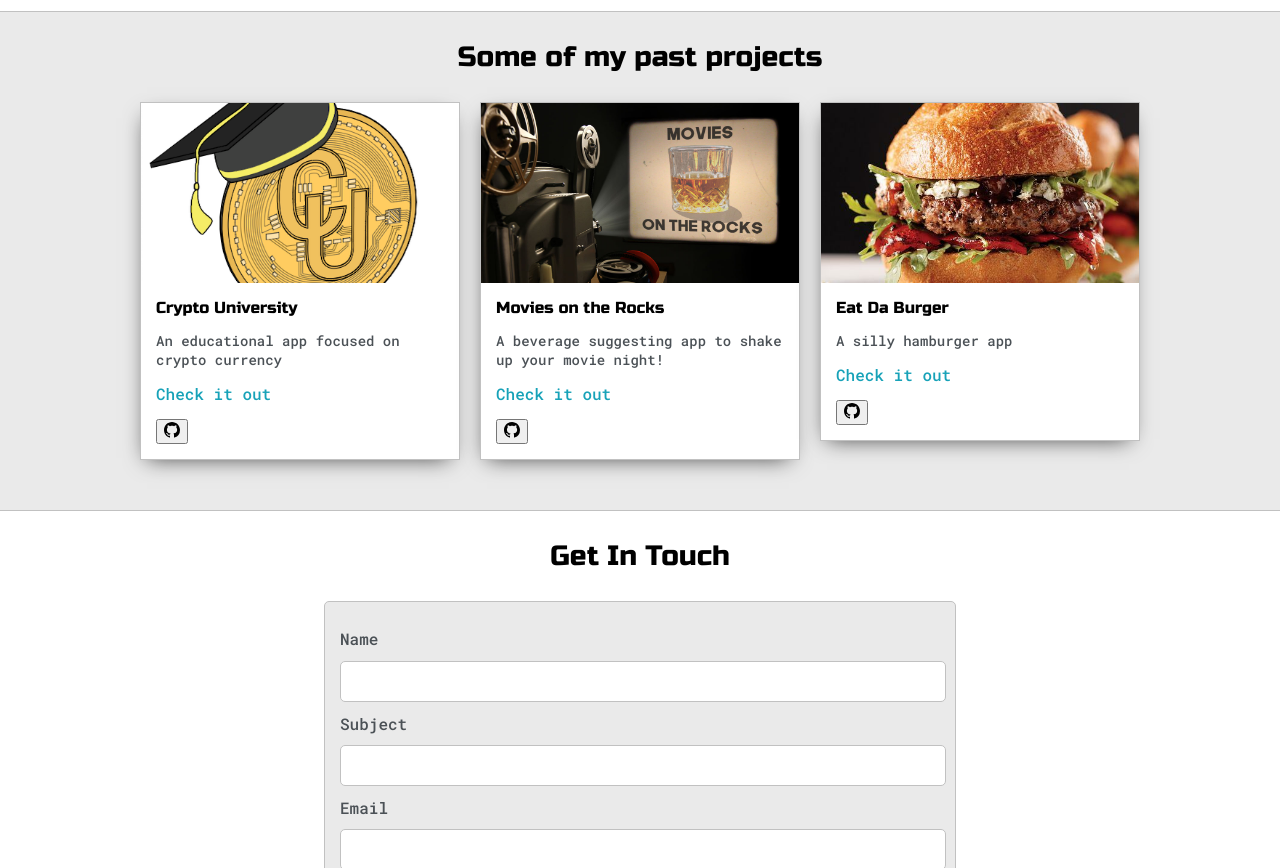
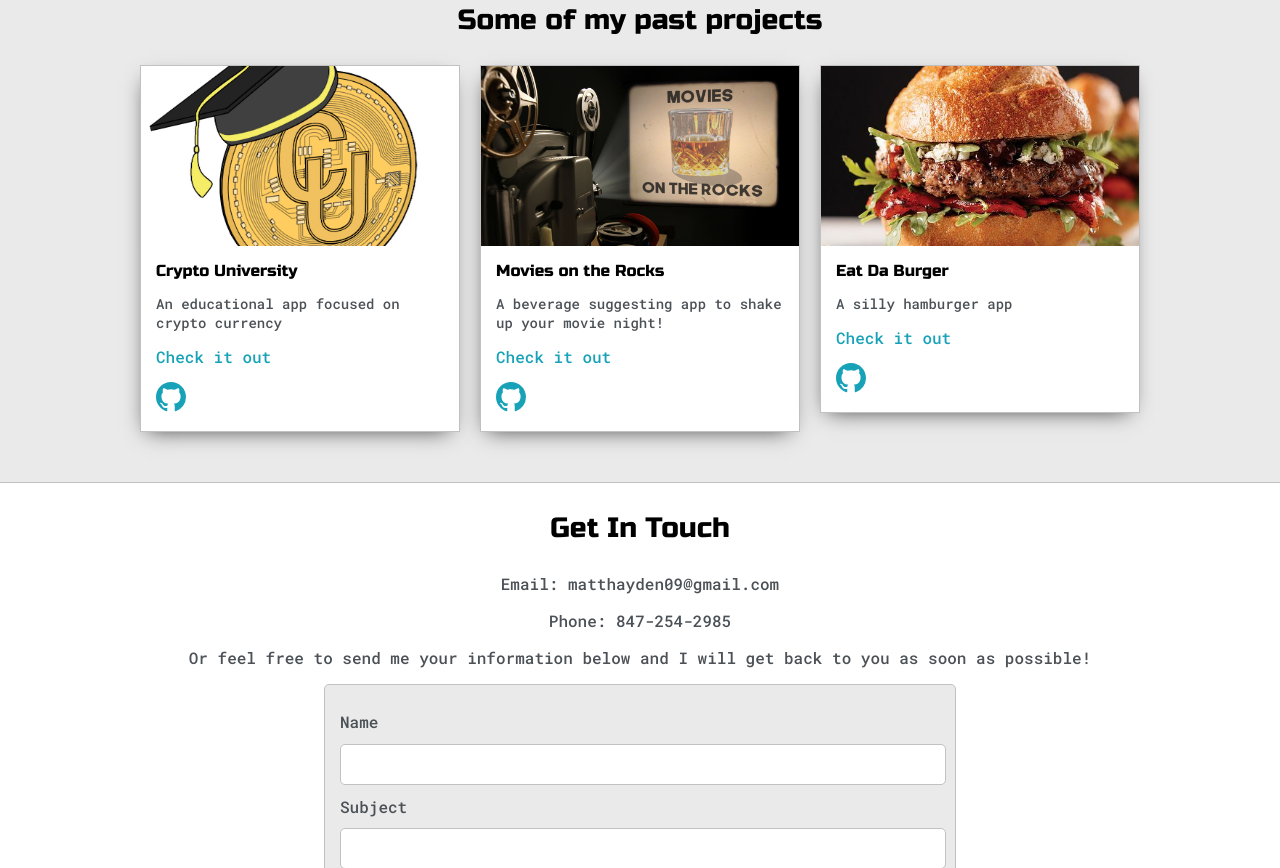
Before and after one commit to matthayden09/matthayden09.github.io, a plain HTML site: page index.html in a window 1280 px wide. Shown: the part 1284-2152 px from the top of the page. Drawn offline with Linux system fonts and the light colour scheme.

Commit message:
adjusted github links and added contact info

```diff
--- a/index.html
+++ b/index.html
@@ -70,7 +70,6 @@
                         development.</p>
                     <hr>
                     <h4>TOP EXPERTISE</h4>
-                    <p>My email: matthayden09@gmail.com</p>
                     <p>Fullstack Developer <a target="_blank" href="assets/Resume.pdf">Download Resume</a></p>
                     <div id="skills">
                         <ul>
@@ -114,14 +113,12 @@
                             <a href="https://sheltered-garden-64832.herokuapp.com/login">Check it out</a>
                             <div class="repo">
                                 <a href="https://github.com/Rconat/crypto-university">
-                                    <button type="button" class="btn btn-secondary github-btn">
-                                        <svg xmlns="http://www.w3.org/2000/svg" width="16" height="16"
+                                    <svg xmlns="http://www.w3.org/2000/svg" width="30px" height="30px"
                                         fill="currentColor" class="bi bi-github" viewBox="0 0 16 16">
                                         <path
                                             d="M8 0C3.58 0 0 3.58 0 8c0 3.54 2.29 6.53 5.47 7.59.4.07.55-.17.55-.38 0-.19-.01-.82-.01-1.49-2.01.37-2.53-.49-2.69-.94-.09-.23-.48-.94-.82-1.13-.28-.15-.68-.52-.01-.53.63-.01 1.08.58 1.23.82.72 1.21 1.87.87 2.33.66.07-.52.28-.87.51-1.07-1.78-.2-3.64-.89-3.64-3.95 0-.87.31-1.59.82-2.15-.08-.2-.36-1.02.08-2.12 0 0 .67-.21 2.2.82.64-.18 1.32-.27 2-.27.68 0 1.36.09 2 .27 1.53-1.04 2.2-.82 2.2-.82.44 1.1.16 1.92.08 2.12.51.56.82 1.27.82 2.15 0 3.07-1.87 3.75-3.65 3.95.29.25.54.73.54 1.48 0 1.07-.01 1.93-.01 2.2 0 .21.15.46.55.38A8.012 8.012 0 0 0 16 8c0-4.42-3.58-8-8-8z">
                                         </path>
                                     </svg>
-                                    </button>
                                 </a>
                             </div>
                         </div>
@@ -137,14 +134,12 @@
                             <a href="https://mklakhan.github.io/movies-on-the-rocks/">Check it out</a>
                             <div class="repo">
                                 <a href="https://github.com/mklakhan/movies-on-the-rocks">
-                                    <button type="button" class="btn btn-secondary github-btn">
-                                        <svg xmlns="http://www.w3.org/2000/svg" width="16" height="16"
+                                    <svg xmlns="http://www.w3.org/2000/svg" width="30px" height="30px"
                                         fill="currentColor" class="bi bi-github" viewBox="0 0 16 16">
                                         <path
                                             d="M8 0C3.58 0 0 3.58 0 8c0 3.54 2.29 6.53 5.47 7.59.4.07.55-.17.55-.38 0-.19-.01-.82-.01-1.49-2.01.37-2.53-.49-2.69-.94-.09-.23-.48-.94-.82-1.13-.28-.15-.68-.52-.01-.53.63-.01 1.08.58 1.23.82.72 1.21 1.87.87 2.33.66.07-.52.28-.87.51-1.07-1.78-.2-3.64-.89-3.64-3.95 0-.87.31-1.59.82-2.15-.08-.2-.36-1.02.08-2.12 0 0 .67-.21 2.2.82.64-.18 1.32-.27 2-.27.68 0 1.36.09 2 .27 1.53-1.04 2.2-.82 2.2-.82.44 1.1.16 1.92.08 2.12.51.56.82 1.27.82 2.15 0 3.07-1.87 3.75-3.65 3.95.29.25.54.73.54 1.48 0 1.07-.01 1.93-.01 2.2 0 .21.15.46.55.38A8.012 8.012 0 0 0 16 8c0-4.42-3.58-8-8-8z">
                                         </path>
                                     </svg>
-                                    </button>
                                 </a>
                             </div>
                         </div>
@@ -159,14 +154,12 @@
                             <a href="https://stormy-hollows-37273.herokuapp.com/">Check it out</a>
                             <div class="repo">
                                 <a href="https://github.com/matthayden09/burger">
-                                    <button type="button" class="btn btn-secondary github-btn">
-                                        <svg xmlns="http://www.w3.org/2000/svg" width="16" height="16"
+                                    <svg xmlns="http://www.w3.org/2000/svg" width="30px" height="30px"
                                         fill="currentColor" class="bi bi-github" viewBox="0 0 16 16">
                                         <path
                                             d="M8 0C3.58 0 0 3.58 0 8c0 3.54 2.29 6.53 5.47 7.59.4.07.55-.17.55-.38 0-.19-.01-.82-.01-1.49-2.01.37-2.53-.49-2.69-.94-.09-.23-.48-.94-.82-1.13-.28-.15-.68-.52-.01-.53.63-.01 1.08.58 1.23.82.72 1.21 1.87.87 2.33.66.07-.52.28-.87.51-1.07-1.78-.2-3.64-.89-3.64-3.95 0-.87.31-1.59.82-2.15-.08-.2-.36-1.02.08-2.12 0 0 .67-.21 2.2.82.64-.18 1.32-.27 2-.27.68 0 1.36.09 2 .27 1.53-1.04 2.2-.82 2.2-.82.44 1.1.16 1.92.08 2.12.51.56.82 1.27.82 2.15 0 3.07-1.87 3.75-3.65 3.95.29.25.54.73.54 1.48 0 1.07-.01 1.93-.01 2.2 0 .21.15.46.55.38A8.012 8.012 0 0 0 16 8c0-4.42-3.58-8-8-8z">
                                         </path>
                                     </svg>
-                                    </button>
                                 </a>
                             </div>
                         </div>
@@ -180,6 +173,10 @@
         <div class="main-container">
             <a href=""></a>
             <h3 style="text-align: center;">Get In Touch</h3>
+            <p style="text-align: center;">Email: matthayden09@gmail.com</p>
+            <p style="text-align: center;">Phone: 847-254-2985</p>
+            <p style="text-align: center;">Or feel free to send me your information below and I will get back to you as
+                soon as possible!</p>
             <form id="contact-form">
                 <a name="contact"></a>
                 <label>Name</label>
```
Lines whose indentation alone changed are shown as unchanged.
